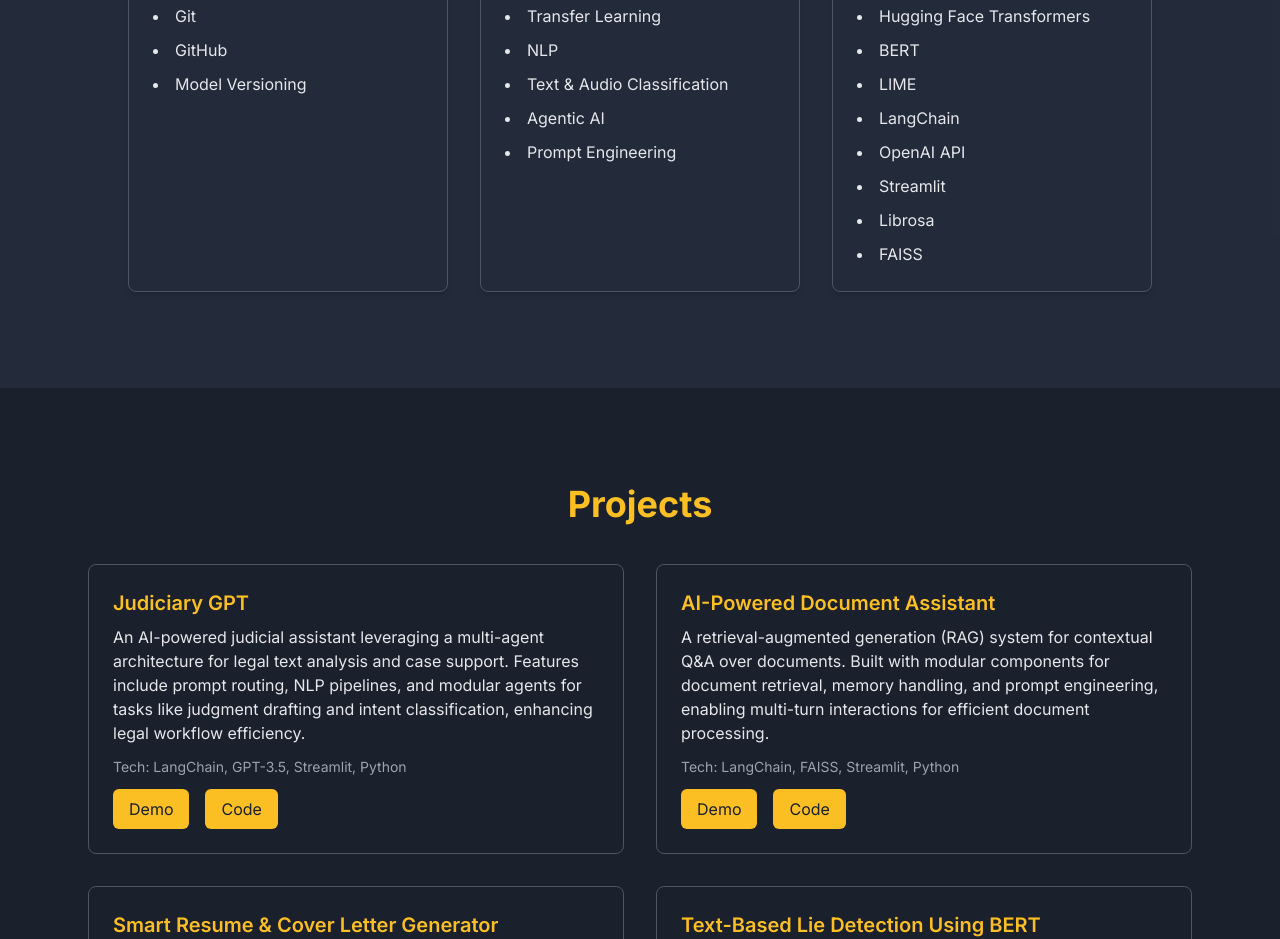
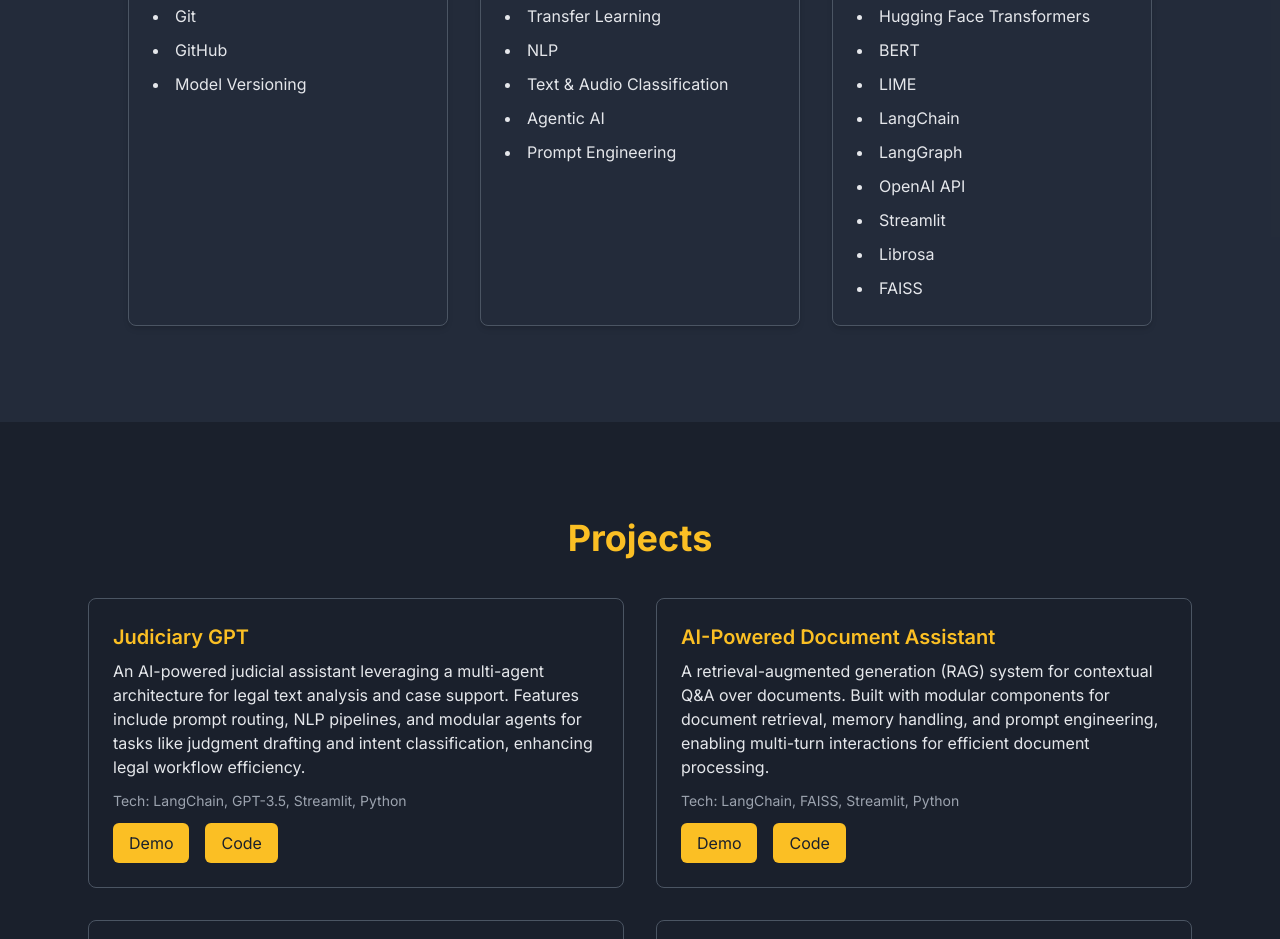
Before and after one commit to syedasad15/Portfolio, a Next.js app: page / in a window 1280 px wide. Shown: the part 3320-4259 px from the top of the page. Built offline with nearby package versions, Linux system fonts and the light colour scheme.

Commit message:
Update index.js

```diff
--- a/pages/index.js
+++ b/pages/index.js
@@ -228,7 +228,7 @@
             },
             {
               title: 'Frameworks & Tools',
-              items: ['PyTorch', 'TensorFlow', 'Scikit-learn', 'Hugging Face Transformers', 'BERT', 'LIME', 'LangChain', 'OpenAI API', 'Streamlit', 'Librosa', 'FAISS'],
+              items: ['PyTorch', 'TensorFlow', 'Scikit-learn', 'Hugging Face Transformers', 'BERT', 'LIME', 'LangChain','LangGraph', 'OpenAI API', 'Streamlit', 'Librosa', 'FAISS'],
             },
           ].map((category, index) => (
             <motion.div
```
